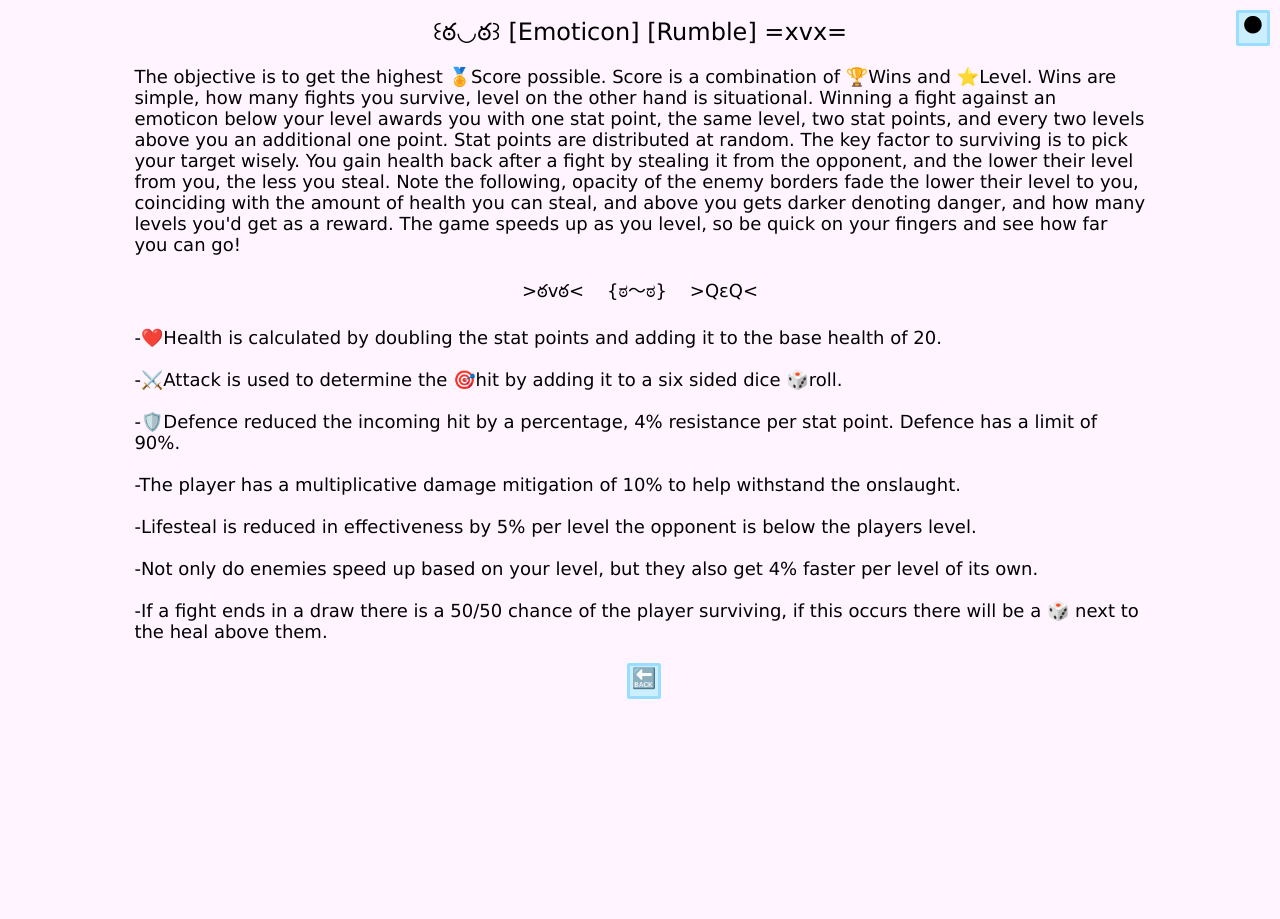
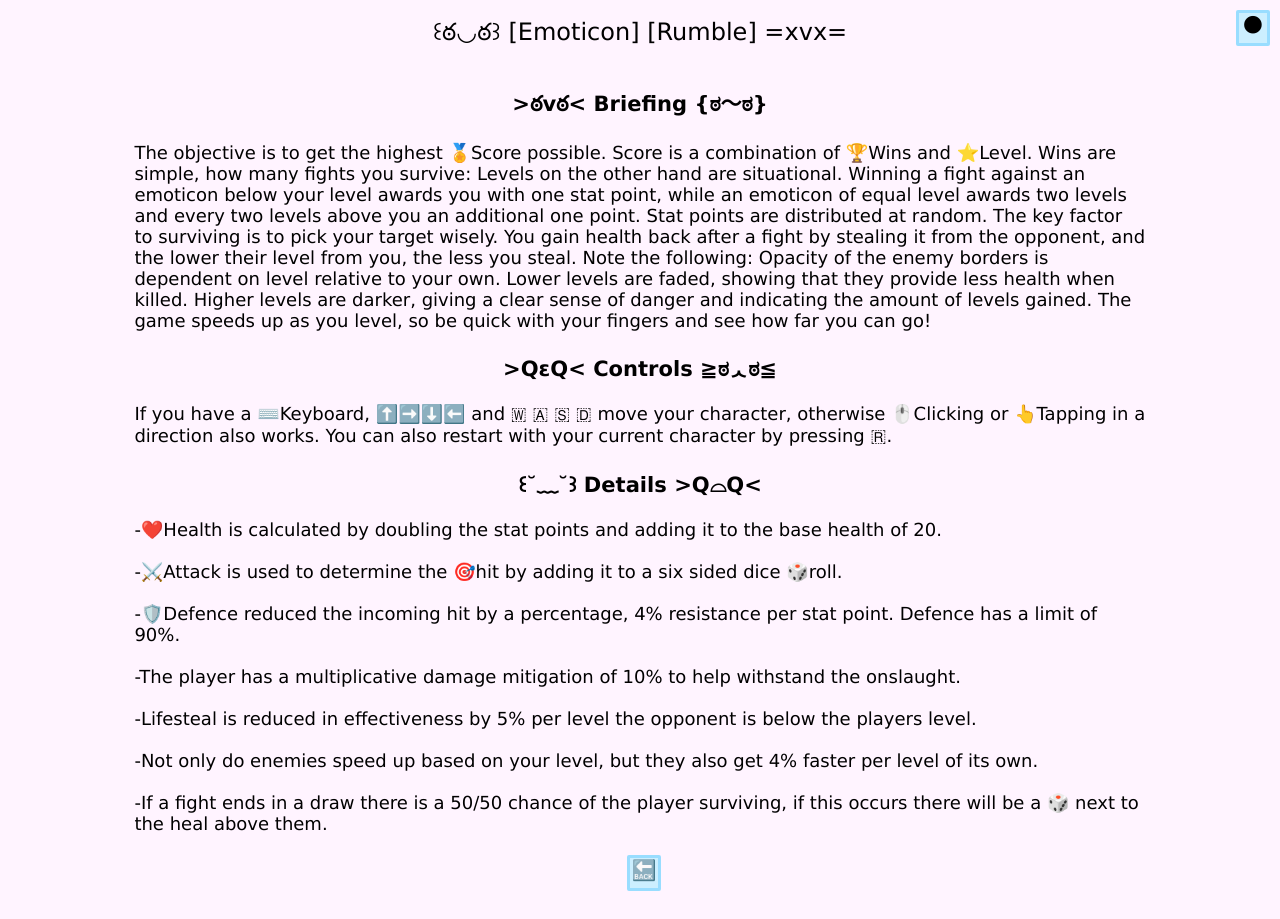
Before and after one commit to EctoBoi/Emoticon-Rumble, a plain HTML site: page index.html in a window 1280 px wide. Both pictures are taken after a click on the element "Briefing". Before the commit the page ends 800 px from the top, so only its background shows below. Drawn offline with nearby package versions, Linux system fonts and the light colour scheme.

Commit message:
fixed click highlighting leaderboard, briefing updated

```diff
--- a/index.html
+++ b/index.html
@@ -16,9 +16,9 @@
 		<h2 id="title"></h2>
 	</div>
 	<div id="nav">
+    <div class="nav-button" id="briefing-nav"><span>Briefing</span></div>
 		<div class="nav-button" id="rumble-nav"><span>Rumble</span></div>
     <div class="nav-button" id="ai-rumble-nav"><span>AI Rumble</span></div>
-    <div class="nav-button" id="briefing-nav"><span>Briefing</span></div>
   </div>
   <div id="create-char"></div>
   <div id="display"></div>
--- a/main.js
+++ b/main.js
@@ -181,6 +181,8 @@ let game = {
 
   playerClickControls() {
     $('#canvas').on('mousedown', function (e) {
+      e.preventDefault()
+
       let lockout = function () {
         game.clickLockoutTimer = window.setTimeout(function () {
           game.clickLockoutTimer = null
@@ -541,9 +543,11 @@ let display = {
   },
 
   drawBriefing() {
-    let briefing = `<div>The objective is to get the highest 🏅Score possible. Score is a combination of 🏆Wins and ⭐Level. Wins are simple, how many fights you survive, level on the other hand is situational. Winning a fight against an emoticon below your level awards you with one stat point, the same level, two stat points, and every two levels above you an additional one point. Stat points are distributed at random. The key factor to surviving is to pick your target wisely. You gain health back after a fight by stealing it from the opponent, and the lower their level from you, the less you steal. Note the following, opacity of the enemy borders fade the lower their level to you, coinciding with the amount of health you can steal, and above you gets darker denoting danger, and how many levels you'd get as a reward. The game speeds up as you level, so be quick on your fingers and see how far you can go!</div>`
+    let briefing = `<h3 style='text-align:center;'>${createEmoticon()} Briefing ${createEmoticon()}</h3><div>The objective is to get the highest 🏅Score possible. Score is a combination of 🏆Wins and ⭐Level. Wins are simple, how many fights you survive: Levels on the other hand are situational. Winning a fight against an emoticon below your level awards you with one stat point, while an emoticon of equal level awards two levels and every two levels above you an additional one point. Stat points are distributed at random. The key factor to surviving is to pick your target wisely. You gain health back after a fight by stealing it from the opponent, and the lower their level from you, the less you steal. Note the following: Opacity of the enemy borders is dependent on level relative to your own. Lower levels are faded, showing that they provide less health when killed. Higher levels are darker, giving a clear sense of danger and indicating the amount of levels gained. The game speeds up as you level, so be quick with your fingers and see how far you can go!</div>`
 
-    let details = `<div>-❤️Health is calculated by doubling the stat points and adding it to the base health of ${game.config.baseHealth}.<br><br>
+    let controls = `<h3 style='text-align:center;'>${createEmoticon()} Controls ${createEmoticon()}</h3><div>If you have a ⌨️Keyboard, ⬆️➡️⬇️⬅️ and 🇼 🇦 🇸 🇩 move your character, otherwise 🖱️Clicking or 👆Tapping in a direction also works. You can also restart with your current character by pressing 🇷.</div>`
+
+    let details = `<h3 style='text-align:center;'>${createEmoticon()} Details ${createEmoticon()}</h3><div>-❤️Health is calculated by doubling the stat points and adding it to the base health of ${game.config.baseHealth}.<br><br>
     -⚔️Attack is used to determine the 🎯hit by adding it to a six sided dice 🎲roll.<br><br>
     -🛡️Defence reduced the incoming hit by a percentage, ${game.config.resistanceModifier * 100}% resistance per stat point. Defence has a limit of ${game.config.resistanceLimit * 100}%.<br><br>
     -The player has a multiplicative damage mitigation of ${game.config.playerDamageMitigation * 100}% to help withstand the onslaught.<br><br>
@@ -551,9 +555,8 @@ let display = {
     -Not only do enemies speed up based on your level, but they also get ${game.config.aiBaseMoveSpeedModifier * 100}% faster per level of its own.<br><br>
     -If a fight ends in a draw there is a 50/50 chance of the player surviving, if this occurs there will be a 🎲 next to the heal above them.</div>`
 
-    let emoticons = `<div style='text-align:center;'>${createEmoticon()}&nbsp;&nbsp;&nbsp;&nbsp;${createEmoticon()}&nbsp;&nbsp;&nbsp;&nbsp;${createEmoticon()}</div>`
 
-    $('#display').append(`<div id='briefing'>${briefing}<br>${emoticons}<br>${details}<br></div>`)
+    $('#display').append(`<div id='briefing'>${briefing}${controls}${details}<br></div>`)
     display.drawBackButton()
   },
 
--- a/style.css
+++ b/style.css
@@ -9,8 +9,6 @@ body{
   color: black;
 }
 
-@media (max-width:320px) {body{width: 150%}}
-@media (max-width:481px) {body{width: 150%}}
 @media (max-width:641px) {body{width: 150%}}
 
 
```
